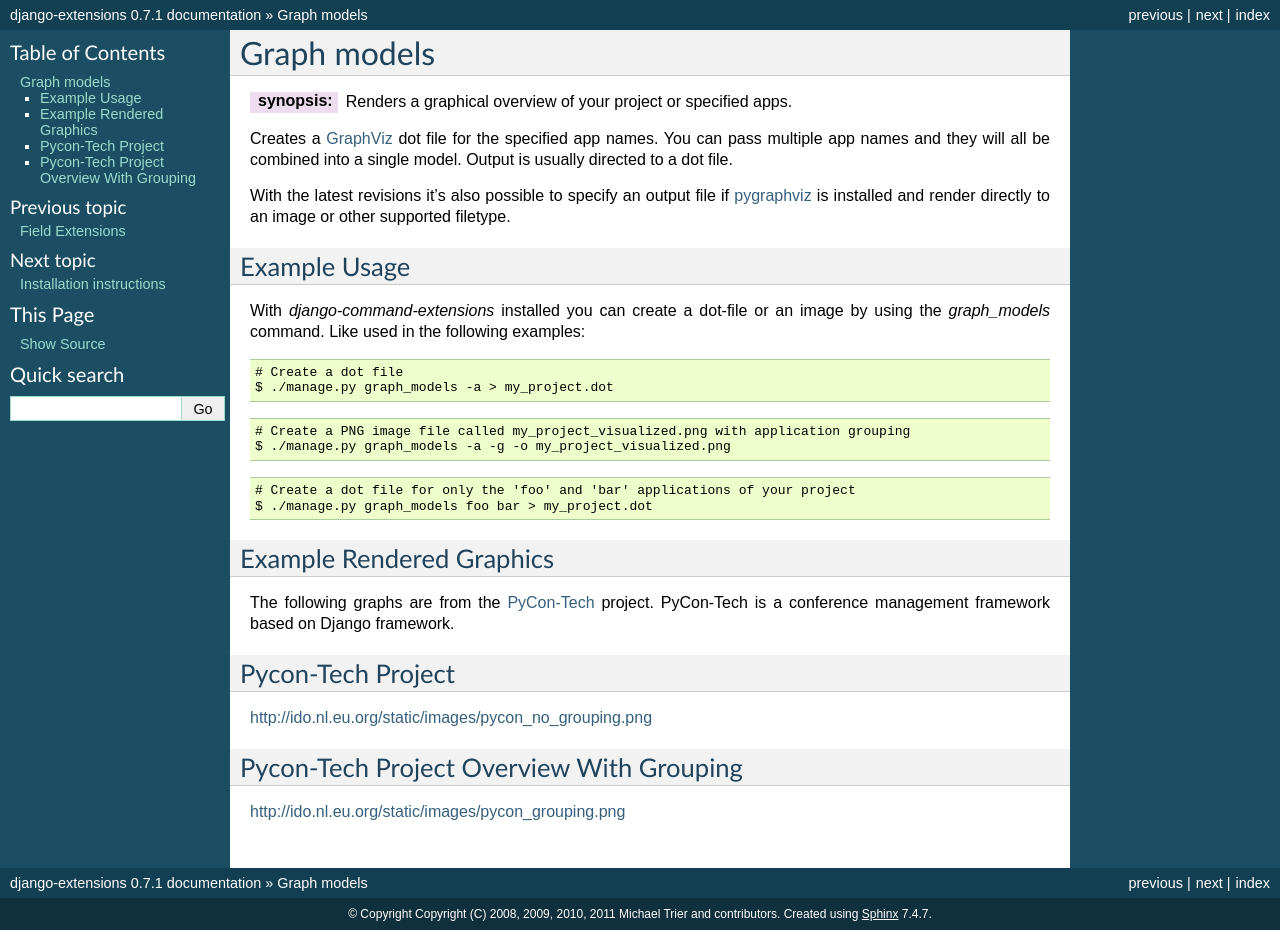
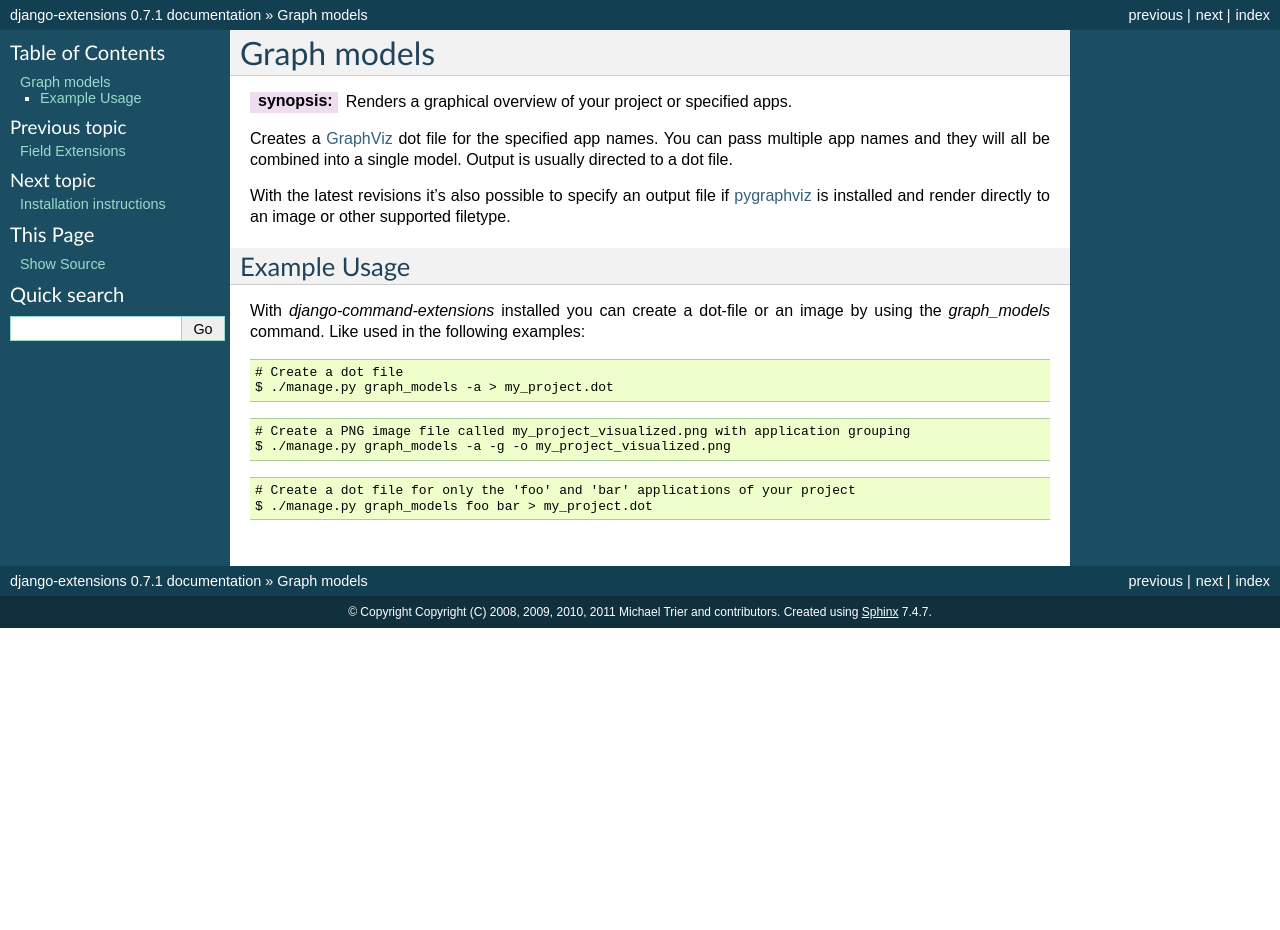
Before and after one commit to MustafaFiser/django-extensions, a Sphinx documentation site: the page built from docs/graph_models.rst, in a window 1280 px wide. Built offline with Sphinx 7.4.7, drawn with Linux system fonts in a browser that asks for light colours; after the commit the page ends 900 px from its top, so only the background shows below that.

Commit message:
removed example picturse that where not working anymore

```diff
--- a/docs/graph_models.rst
+++ b/docs/graph_models.rst
@@ -32,25 +32,5 @@ image by using the *graph_models* command. Like used in the following examples::
   $ ./manage.py graph_models foo bar > my_project.dot
 
 
-Example Rendered Graphics
--------------------------
-
-The following graphs are from the PyCon-Tech_ project. PyCon-Tech is a
-conference management framework based on Django framework.
-
-
-Pycon-Tech Project
-------------------
-
-http://ido.nl.eu.org/static/images/pycon_no_grouping.png
-
-
-Pycon-Tech Project Overview With Grouping
------------------------------------------
-
-http://ido.nl.eu.org/static/images/pycon_grouping.png
-
-
 .. _GraphViz: http://www.graphviz.org/
 .. _pygraphviz: https://networkx.lanl.gov/wiki/pygraphviz
-.. _PyCon-Tech: https://pycon.coderanger.net/
```
